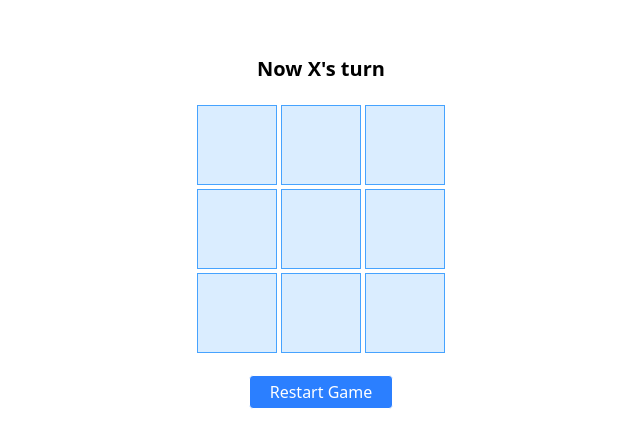
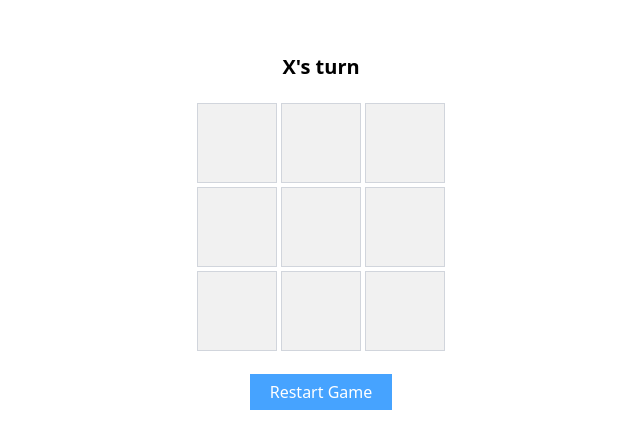
Before and after one commit to Swapnadip2005/tic-tac-toe, a Next.js app in the folder frontend/: page / in a window 1280 px wide. Shown: the part 168-616 px from the top of the page, without its empty margins (319-959 px from the left). Built offline with nearby package versions, Linux system fonts and the light colour scheme.

Commit message:
Update: Changed cells colours while clicking

```diff
--- a/frontend/src/app/page.tsx
+++ b/frontend/src/app/page.tsx
@@ -56,7 +56,7 @@ const Page = () => {
       ) : draw ? (
         <h1 className="my-5 text-xl font-semibold">End Game!</h1>
       ) : (
-        <h1 className="my-5 text-xl font-semibold">Now {x}'s turn</h1>
+        <h1 className="my-5 text-xl font-semibold">{x}'s turn</h1>
       )}
 
       <div className="h-63 w-63 flex items-center justify-center">
@@ -64,7 +64,7 @@ const Page = () => {
           <div className="flex flex-col items-center justify-center">
             <h2 className="text-2xl font-bold text-center">
               {winner === "O" ? (
-                <Circle className="w-10 h-10 text-[#46A3FF]" />
+                <Circle className="w-10 h-10 text-[#FF827E]" />
               ) : (
                 <X className="w-12 h-12 text-[#46A3FF]" />
               )}{" "}
@@ -74,7 +74,7 @@ const Page = () => {
         ) : draw ? (
           <div>
             <div className="flex items-center justify-center">
-              <Circle className="w-10 h-10 text-[#46A3FF]" />
+              <Circle className="w-10 h-10 text-[#FF827E]" />
               <X className="w-12 h-12 text-[#46A3FF]" />
             </div>
             <p className="text-2xl font-bold text-center uppercase">Draw!!</p>
@@ -99,7 +99,7 @@ const Page = () => {
           setX("X");
           setDraw(false);
         }}
-        className="my-5 border px-5 py-1 cursor-pointer bg-blue-500 text-white rounded hover:bg-blue-600"
+        className="my-5 border px-5 py-1.5 cursor-pointer bg-[#46A3FF] hover:bg-[#FF827E] text-white"
       >
         Restart Game
       </button>
--- a/frontend/src/components/Cell.tsx
+++ b/frontend/src/components/Cell.tsx
@@ -9,10 +9,18 @@ interface CellProps {
 const Cell = ({ value, onClick }: CellProps) => {
   return (
     <button
-      className="w-20 h-20 border border-[#46A3FF] text-2xl font-bold flex items-center justify-center cursor-pointer bg-[#46A3FF]/20"
+      className={`w-20 h-20 text-2xl font-bold flex items-center justify-center cursor-pointer
+    ${
+      value === "X"
+        ? "border border-[#46A3FF] bg-[#46A3FF]/20"
+        : value === "O"
+        ? "border border-[#FF827E] bg-[#FF827E]/20"
+        : "border border-gray-300 bg-[#F1F1F1] hover:bg-gray-200"
+    }
+  `}
       onClick={onClick}
     >
-      {value === "O" && <Circle className="w-10 h-10 text-[#46A3FF]" />}
+      {value === "O" && <Circle className="w-10 h-10 text-[#FF827E]" />}
       {value === "X" && <X className="w-12 h-12 text-[#46A3FF]" />}
     </button>
   );
```
